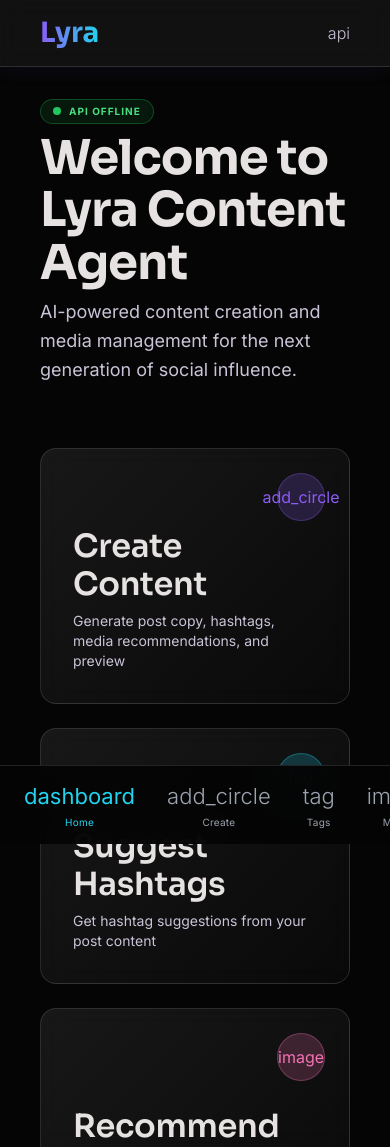
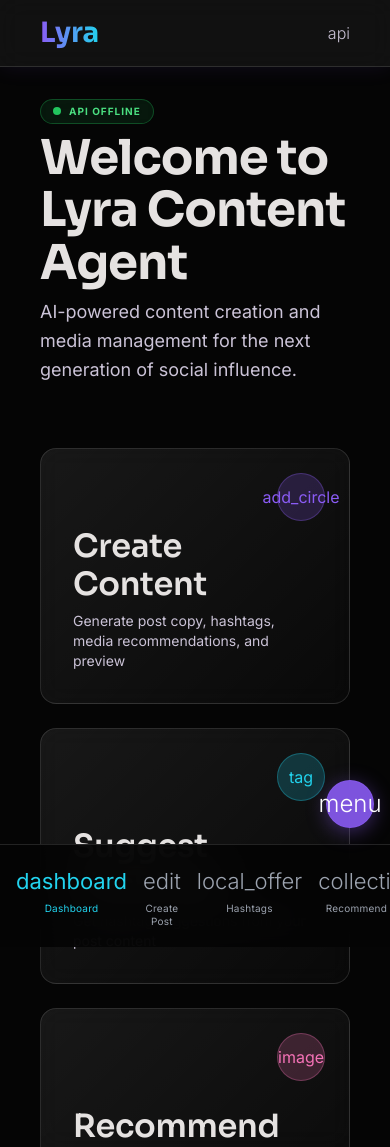
Before and after one commit to MohammedAH10/Lyra-Content-Agent, a Next.js app in the folder frontend/: page / in a window 390 px wide. Shown: the top 1147 px of the page. Built offline with nearby package versions, Linux system fonts and the light colour scheme; no server answers.

Commit message:
Upload fix and added collapsible mobile nav bar

```diff
--- a/frontend/src/components/files/FileFilterBar.tsx
+++ b/frontend/src/components/files/FileFilterBar.tsx
@@ -18,7 +18,7 @@ export default function FileFilterBar({
   onCreateNew: () => void;
 }) {
   return (
-    <div className="flex items-center gap-3 flex-wrap">
+    <div className="flex flex-col sm:flex-row items-stretch sm:items-center gap-3">
       <Select
         value={type}
         onChange={(e) => onTypeChange(e.target.value)}
@@ -26,7 +26,7 @@ export default function FileFilterBar({
           { value: '', label: 'All Types' },
           ...FILE_TYPES.map((t) => ({ value: t, label: t.charAt(0).toUpperCase() + t.slice(1) })),
         ]}
-        className="w-40"
+        className="w-full sm:w-40"
       />
       <Select
         value={status}
@@ -35,10 +35,10 @@ export default function FileFilterBar({
           { value: '', label: 'Approved Only' },
           ...FILE_STATUSES.map((s) => ({ value: s, label: STATUS_LABELS[s] })),
         ]}
-        className="w-44"
+        className="w-full sm:w-44"
       />
-      <div className="ml-auto">
-        <Button onClick={onCreateNew} size="sm">
+      <div className="sm:ml-auto">
+        <Button onClick={onCreateNew} size="sm" className="w-full sm:w-auto">
           + New File
         </Button>
       </div>
--- a/frontend/src/components/files/FileTable.tsx
+++ b/frontend/src/components/files/FileTable.tsx
@@ -5,7 +5,8 @@ import { formatFileSize, formatDate } from '@/utils/formatters';
 
 export default function FileTable({ files }: { files: FileRecord[] }) {
   return (
-    <div className="overflow-x-auto">
+    <>
+      <div className="hidden sm:block overflow-x-auto">
         <table className="w-full text-sm">
           <thead>
             <tr className="border-b border-glass-border">
@@ -46,5 +47,35 @@ export default function FileTable({ files }: { files: FileRecord[] }) {
           </tbody>
         </table>
       </div>
+
+      <div className="sm:hidden space-y-3">
+        {files.map((file) => (
+          <Link
+            key={file.id}
+            href={`/files/${file.id}`}
+            className="glass-card rounded-xl p-4 block hover:bg-white/5 transition-colors"
+          >
+            <div className="flex items-start justify-between mb-2">
+              <span className="text-neon-cyan font-medium text-sm truncate mr-2">{file.name}</span>
+              <FileStatusBadge status={file.status} />
+            </div>
+            <div className="grid grid-cols-2 gap-x-4 gap-y-1 text-xs text-text-muted">
+              <span>Type: <span className="text-on-surface capitalize">{file.type}</span></span>
+              <span>Size: <span className="text-on-surface">{formatFileSize(file.size)}</span></span>
+              <span className="col-span-2">Uploaded: <span className="text-on-surface">{formatDate(file.uploadDate)}</span></span>
+              {file.tags.length > 0 && (
+                <span className="col-span-2">
+                  Tags:{' '}
+                  <span className="text-on-surface">
+                    {file.tags.slice(0, 3).join(', ')}
+                    {file.tags.length > 3 && ` +${file.tags.length - 3}`}
+                  </span>
+                </span>
+              )}
+            </div>
+          </Link>
+        ))}
+      </div>
+    </>
   );
 }
--- a/frontend/src/components/layout/AppShell.tsx
+++ b/frontend/src/components/layout/AppShell.tsx
@@ -14,7 +14,7 @@ export default function AppShell({ children }: { children: React.ReactNode }) {
       <Sidebar />
       <div className="flex-1 flex flex-col lg:ml-64">
         <Header />
-        <main className="flex-1 px-margin-page py-stack-md lg:py-stack-lg pb-24 lg:pb-12 overflow-auto max-w-container-max mx-auto w-full">
+        <main className="flex-1 px-margin-page py-stack-md lg:py-stack-lg pb-20 lg:pb-12 overflow-auto max-w-container-max mx-auto w-full">
           {children}
         </main>
       </div>
--- a/frontend/src/components/layout/MobileNav.tsx
+++ b/frontend/src/components/layout/MobileNav.tsx
@@ -1,47 +1,78 @@
 'use client';
 
+import { useState } from 'react';
 import Link from 'next/link';
 import { usePathname } from 'next/navigation';
 import { cn } from '@/utils/formatters';
 
 const navItems = [
-  { href: '/', label: 'Home', icon: 'dashboard' },
-  { href: '/generate-post', label: 'Create', icon: 'add_circle' },
-  { href: '/suggest-hashtags', label: 'Tags', icon: 'tag' },
-  { href: '/recommend-media', label: 'Media', icon: 'image' },
-  { href: '/files', label: 'Files', icon: 'folder' },
+  { href: '/', label: 'Dashboard' },
+  { href: '/generate-post', label: 'Create Post' },
+  { href: '/suggest-hashtags', label: 'Hashtags' },
+  { href: '/recommend-media', label: 'Recommend Media' },
+  { href: '/files', label: 'File Library' },
 ];
 
 export default function MobileNav() {
   const pathname = usePathname();
+  const [open, setOpen] = useState(false);
 
   return (
-    <nav className="fixed bottom-0 left-0 w-full flex justify-around items-center py-2 px-2 bg-deep-obsidian/95 backdrop-blur-[20px] border-t border-glass-border lg:hidden z-50">
+    <>
+      {open && (
+        <div
+          className="fixed inset-0 bg-black/40 z-40 lg:hidden"
+          onClick={() => setOpen(false)}
+        />
+      )}
+
+      <nav
+        className={cn(
+          'fixed bottom-0 left-0 w-full bg-deep-obsidian/95 backdrop-blur-[20px] border-t border-glass-border lg:hidden z-50 transition-transform duration-300',
+          open ? 'translate-y-0' : 'translate-y-full'
+        )}
+      >
+        <div className="flex justify-around items-start py-4 px-2">
           {navItems.map((item) => {
             const isActive = pathname === item.href || (item.href !== '/' && pathname.startsWith(item.href));
             return (
               <Link
                 key={item.href}
                 href={item.href}
+                onClick={() => setOpen(false)}
                 className={cn(
-              'flex flex-col items-center justify-center py-1.5 px-4 rounded-xl transition-all duration-200',
-              isActive
-                ? 'text-neon-cyan'
-                : 'text-text-muted hover:text-on-surface'
+                  'flex flex-col items-center gap-1 px-2 py-1 rounded-lg transition-colors text-center',
+                  isActive ? 'text-neon-cyan' : 'text-text-muted hover:text-on-surface'
                 )}
               >
                 <span
                   className="material-symbols-outlined text-[22px]"
                   style={isActive ? { fontVariationSettings: "'FILL' 1" } : undefined}
                 >
-              {item.icon}
+                  {item.href === '/' && 'dashboard'}
+                  {item.href === '/generate-post' && 'edit'}
+                  {item.href === '/suggest-hashtags' && 'local_offer'}
+                  {item.href === '/recommend-media' && 'collections'}
+                  {item.href === '/files' && 'folder'}
                 </span>
-            <span className="font-label-sm text-[10px] mt-0.5 tracking-wide">
+                <span className="font-label-sm text-[10px] tracking-wide leading-tight">
                   {item.label}
                 </span>
               </Link>
             );
           })}
+        </div>
       </nav>
+
+      <button
+        onClick={() => setOpen(!open)}
+        className="fixed bottom-4 right-4 z-50 lg:hidden w-12 h-12 rounded-full bg-neon-violet/90 backdrop-blur-md border border-neon-violet/50 shadow-[0_4px_20px_rgba(139,92,246,0.4)] flex items-center justify-center text-white active:scale-90 transition-all"
+        aria-label={open ? 'Close navigation' : 'Open navigation'}
+      >
+        <span className="material-symbols-outlined text-2xl">
+          {open ? 'close' : 'menu'}
+        </span>
+      </button>
+    </>
   );
 }
```
Also changed, not shown: 2 other files (tests, documents, lock files or other folders). Lines whose indentation alone changed are shown as unchanged.
